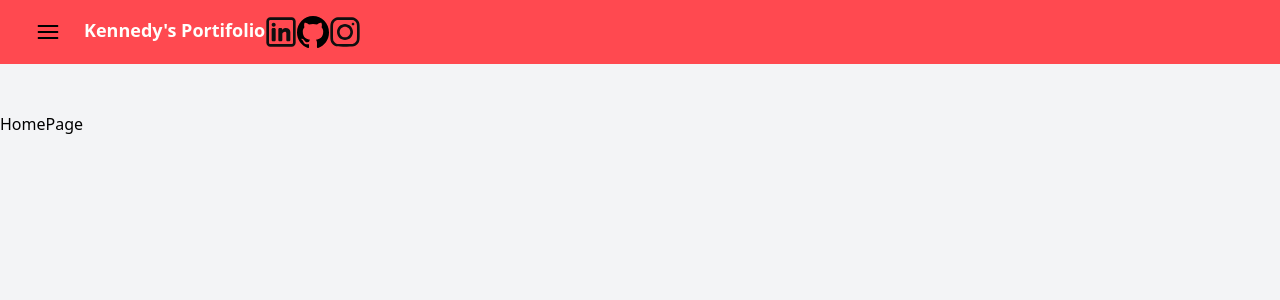
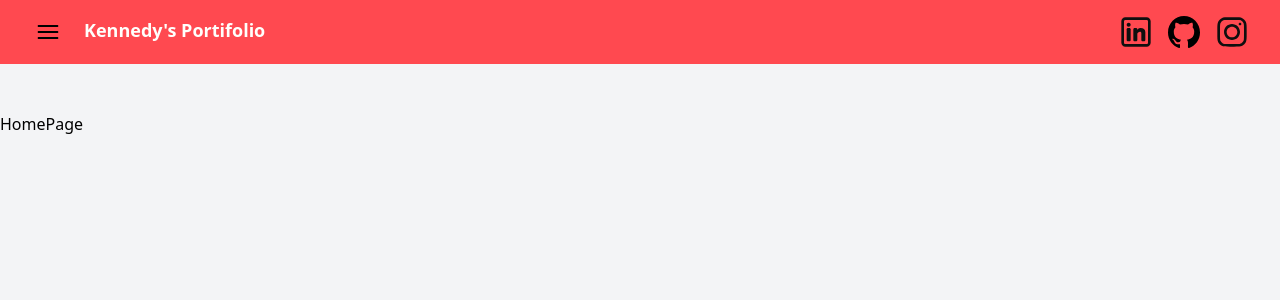
Before and after one commit to Kennedy-Miyake/mini-portifolio, a Vue app in the folder mini-portifolio/: page / in a window 1280 px wide. Shown: the top 300 px of the page. Built offline with nearby package versions, Linux system fonts and the light colour scheme.

Commit message:
mod: adjusting the social networks in the navbar

```diff
--- a/mini-portifolio/src/components/NavbarComponent.vue
+++ b/mini-portifolio/src/components/NavbarComponent.vue
@@ -2,9 +2,11 @@
   <nav class="relative bg-[#ff4950] text-black py-4 px-8 flex">
     <img src="../assets/icons/bars-svgrepo-com.svg" alt="bars" class="w-8 h-8 cursor-pointer" @click="toggleMenu"/>
     <h1 class="font-bold text-lg text-[#fffffc] justify-center items-center ml-5">Kennedy's Portifolio</h1>
-    <img src="../assets/icons/linkedin-svgrepo-com.svg" alt="linkedin" class="size-8" />
-    <img src="../assets/icons/github-142-svgrepo-com.svg" alt="github" class="size-8" />
-    <img src="../assets/icons/instagram-svgrepo-com.svg" alt="instagram" class="size-8" />
+    <div class="flex relative ml-auto space-x-4">
+      <img src="../assets/icons/linkedin-svgrepo-com.svg" alt="linkedin" class="size-8" />
+      <img src="../assets/icons/github-142-svgrepo-com.svg" alt="github" class="size-8" />
+      <img src="../assets/icons/instagram-svgrepo-com.svg" alt="instagram" class="size-8" />
+    </div>
 
     <!-- Menu -->
     <div v-if="isOpen"
```
